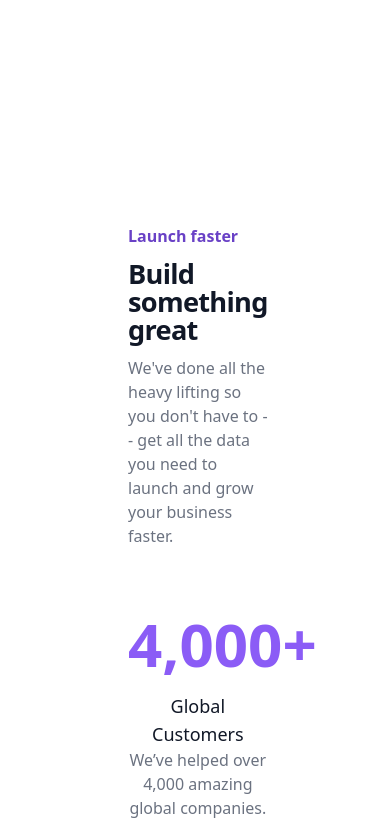
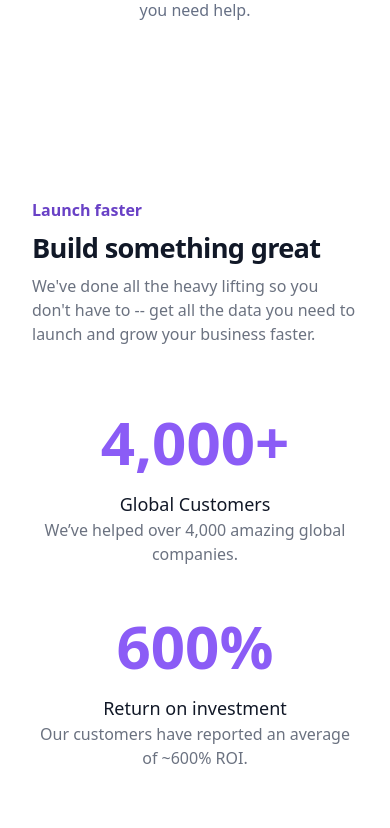
Before and after one commit to kamalika0363/Frontend_SE_Assignment, a React (Vite) app: page / in a window 390 px wide. Shown: the part 2788-3616 px from the top of the page. Built offline with nearby package versions, Linux system fonts and the light colour scheme.

Commit message:
[CHANGED] Added padding to anayltics section as requested

```diff
--- a/src/components/Analytics section/analytics.jsx
+++ b/src/components/Analytics section/analytics.jsx
@@ -3,7 +3,7 @@ import Statistics from "./statistics";
 
 function Analytics(){
     return(
-        <div className=" m-[2rem] lg:m-[4rem] p-24">
+        <div className=" m-[2rem] lg:m-[4rem] sm:p-24 py-12">
          <Description/>
          <Statistics/>
         </div>
```
